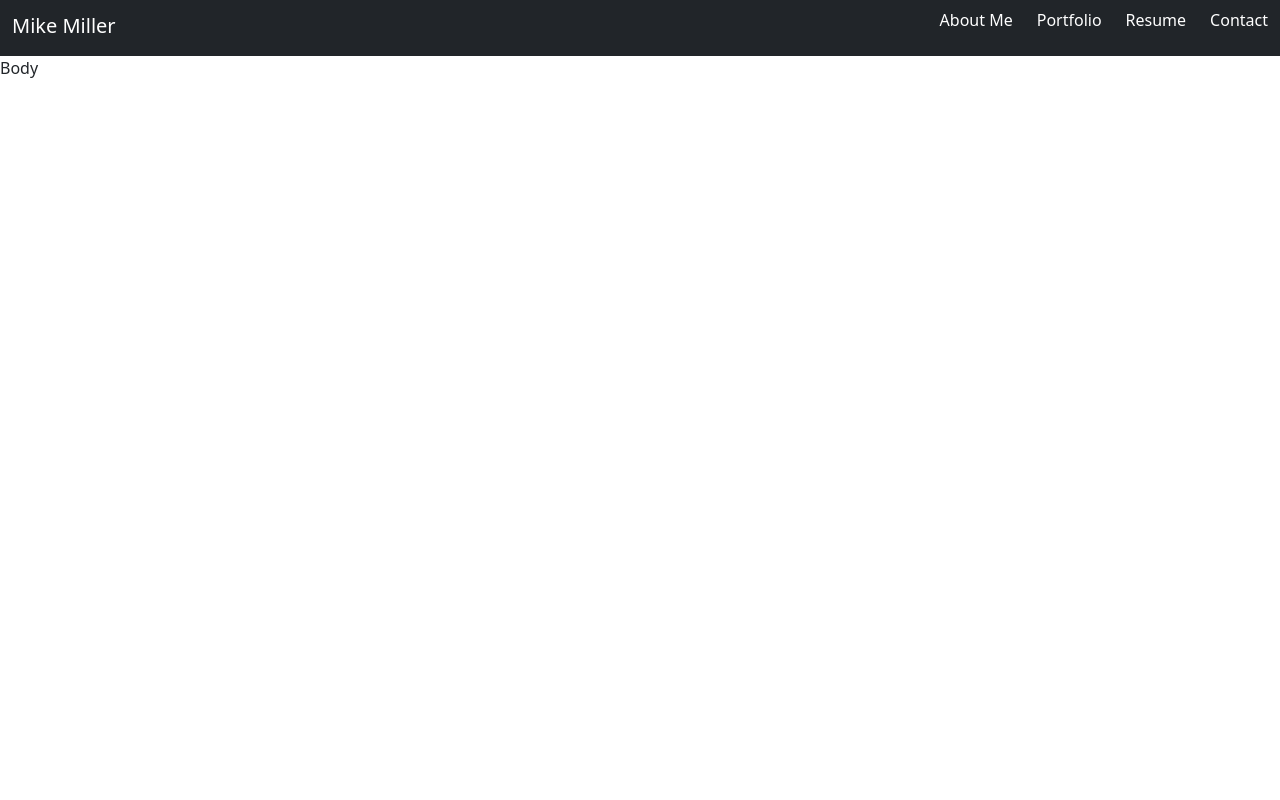
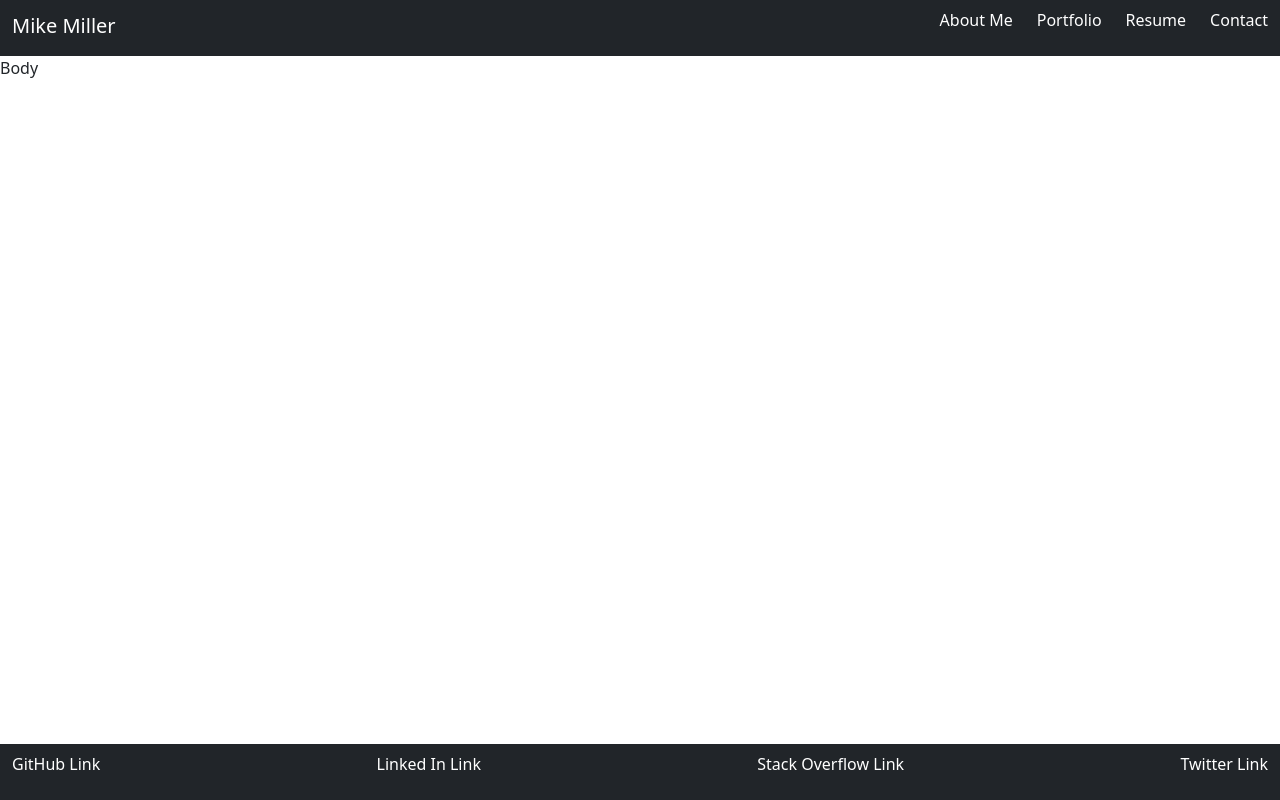
Before and after one commit to mimi5930/mike-reactive, a React (Create React App) app: page / in a window 1280 px wide. Built offline with nearby package versions, Linux system fonts and the light colour scheme.

Commit message:
added footer component

```diff
--- a/src/components/Footer/index.js
+++ b/src/components/Footer/index.js
@@ -1,7 +1,16 @@
 import React from 'react';
 
 const Footer = () => {
-  <section>Footer</section>;
+	return (
+		<section className="navbar fixed-bottom bg-dark text-white">
+			<div className="container-fluid">
+				<p>GitHub Link</p>
+				<p>Linked In Link</p>
+				<p>Stack Overflow Link</p>
+				<p>Twitter Link</p>
+			</div>
+		</section>
+	);
 };
 
 export default Footer;
```
